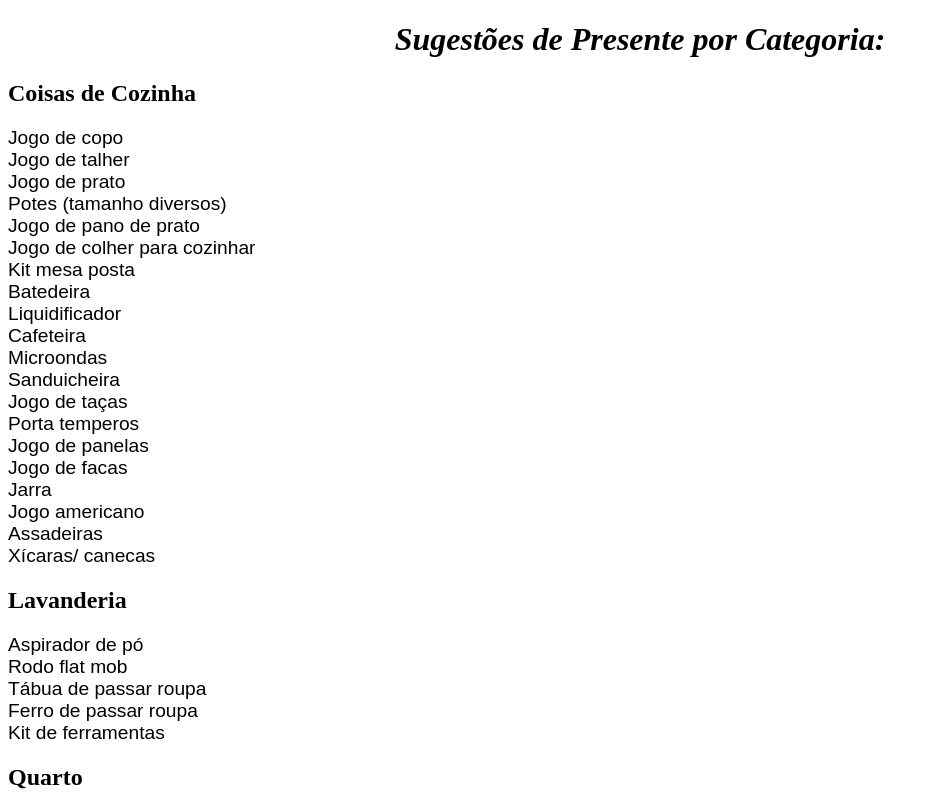
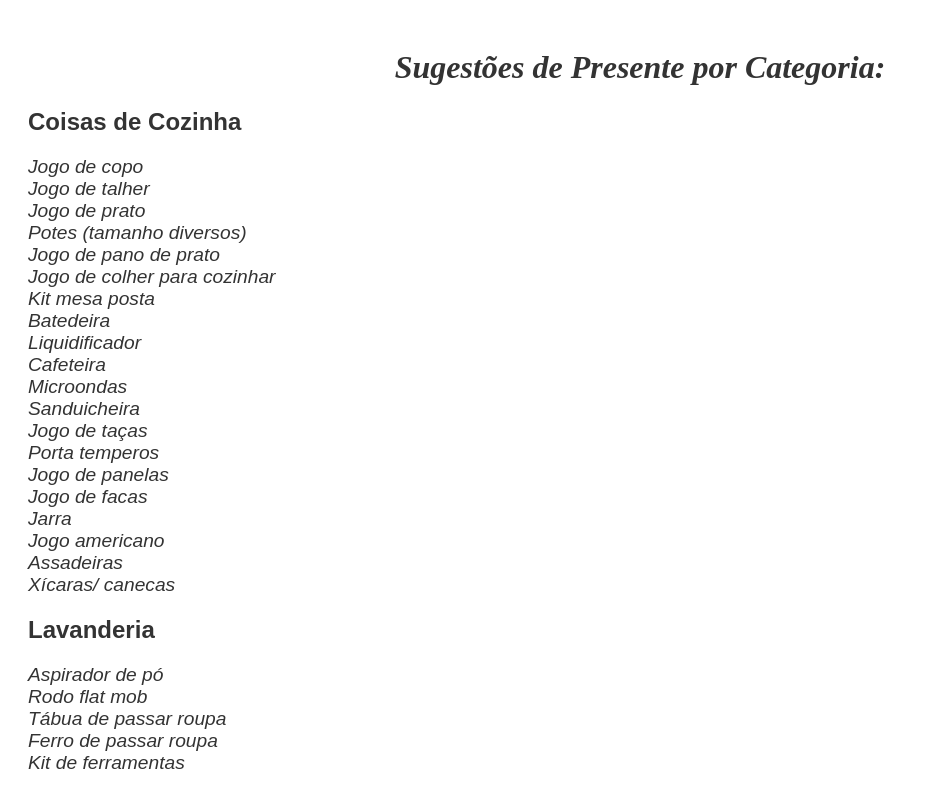
Before and after one commit to luisalves23/clone-tabnews, a Next.js app: page / in a window 1280 px wide. Shown: the top 797 px of the page, without its empty margins (0-938 px from the left). Built offline with nearby package versions, Linux system fonts and the light colour scheme.

Commit message:
Update index.js

```diff
--- a/pages/index.js
+++ b/pages/index.js
@@ -1,4 +1,7 @@
 import React from 'react';
+
+// Importando a imagem de fundo
+import backgroundImage from './WhatsApp Image 2024-05-25 at 18.53.39.jpeg';
 
 function Home() {
   const categorias = [
@@ -62,19 +65,6 @@ function Home() {
     // Adicione mais categorias conforme necessário
   ];
 
-  const listaDeCategorias = categorias.map((categoria, index) => (
-    <div key={index}>
-      <h2>{categoria.nome}</h2>
-      <ul style={{ listStyleType: 'none', padding: 0 }}>
-        {categoria.presentes.map((presente, i) => (
-          <li key={i} style={{ fontSize: '1.2em', fontFamily: 'Arial, sans-serif' }}>
-            {presente}
-          </li>
-        ))}
-      </ul>
-    </div>
-  ));
-
   const estiloTitulo = {
     textAlign: 'center', // Centralizar o texto
     fontFamily: 'cursive', // Usar uma fonte cursiva para o título
@@ -83,9 +73,27 @@ function Home() {
   };
 
   return (
-    <div>
+    <div style={{
+      backgroundImage: `url(${backgroundImage})`,
+      backgroundSize: 'cover',
+      backgroundPosition: 'center',
+      fontFamily: 'Arial, sans-serif',
+      color: '#333',
+      padding: '20px'
+    }}>
       <h1 style={estiloTitulo}>Sugestões de Presente por Categoria:</h1>
-      {listaDeCategorias}
+      {categorias.map((categoria, index) => (
+        <div key={index}>
+          <h2>{categoria.nome}</h2>
+          <ul style={{ listStyleType: 'none', padding: 0 }}>
+            {categoria.presentes.map((presente, i) => (
+              <li key={i} style={{ fontStyle: 'italic', fontSize: '1.2em' }}>
+                {presente}
+              </li>
+            ))}
+          </ul>
+        </div>
+      ))}
     </div>
   );
 }
```
